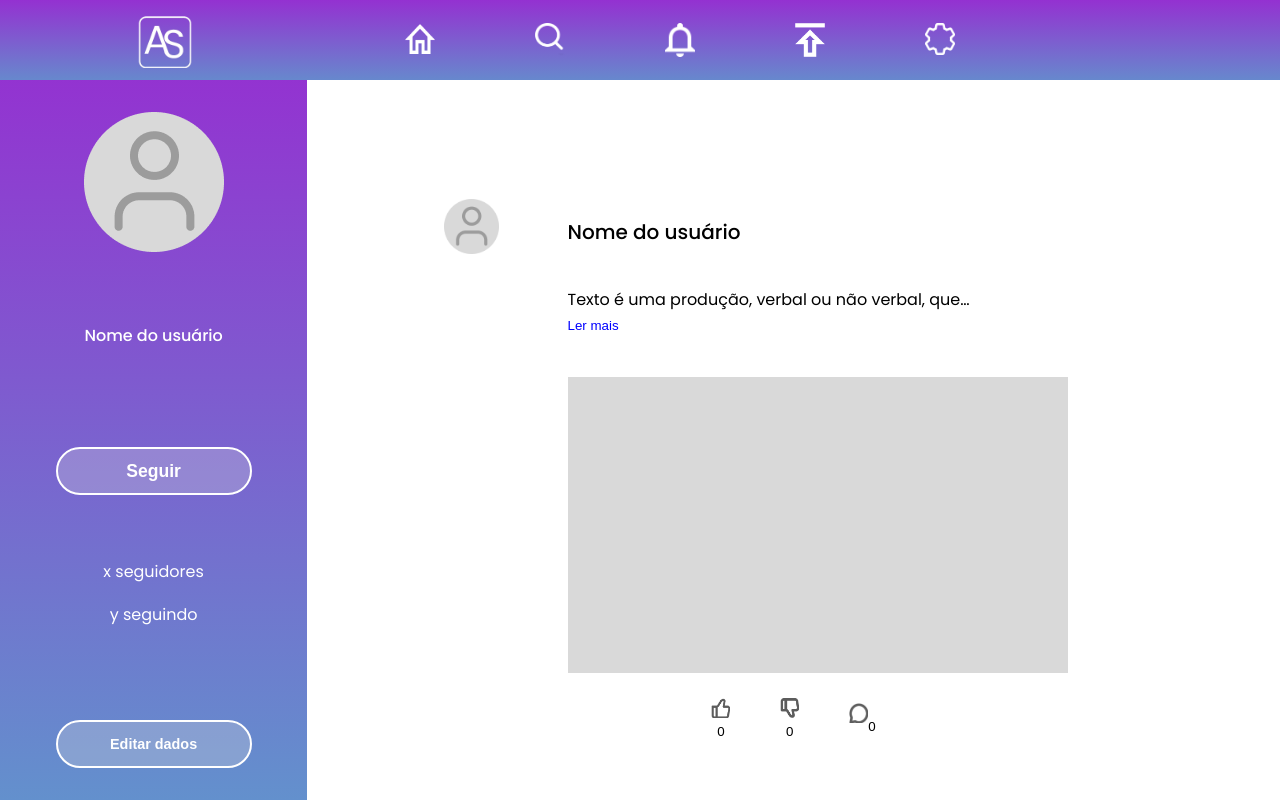
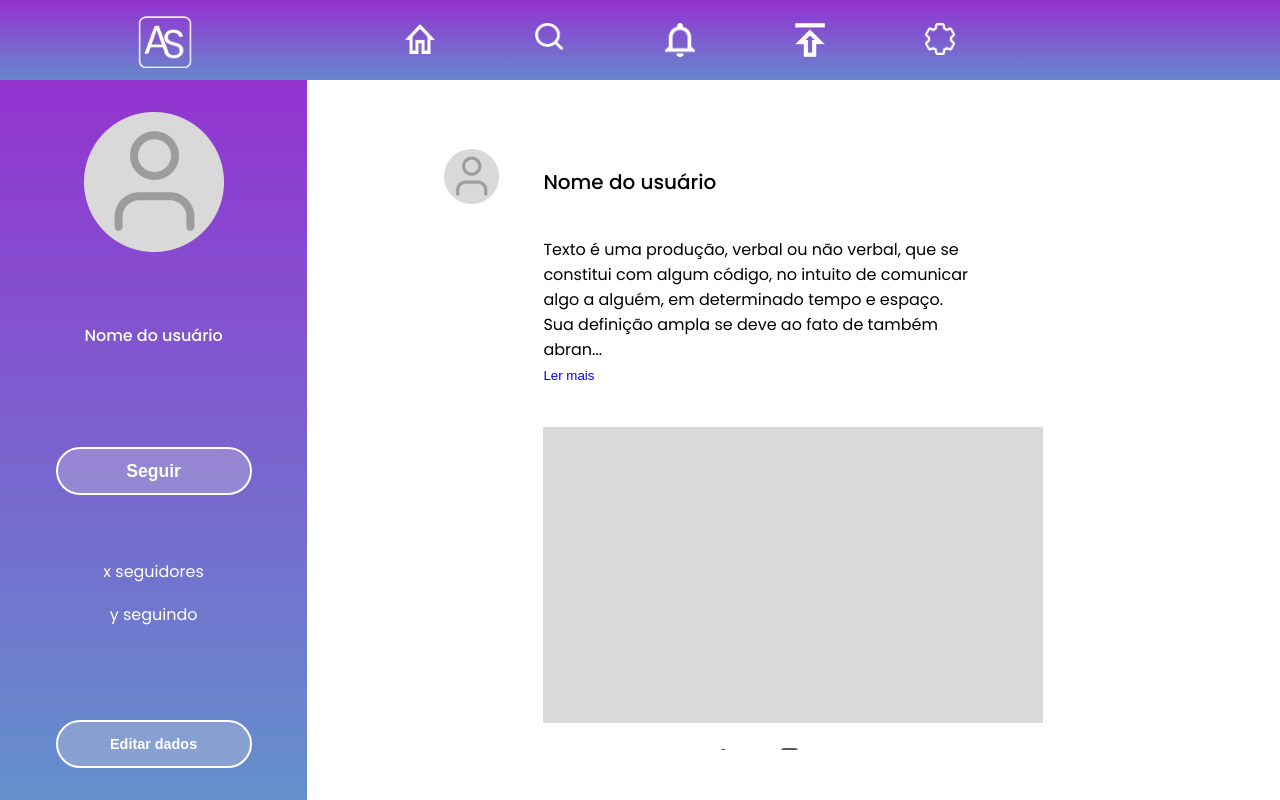
Before and after one commit to evellyn489/AmbrosioSocial, a React (Vite) app: page /perfil in a window 1280 px wide. Built offline with nearby package versions, Linux system fonts and the light colour scheme.

Commit message:
Ajuste no limite de tamanho do texto para o ler mais

```diff
--- a/src/components/Publication/Publication.tsx
+++ b/src/components/Publication/Publication.tsx
@@ -108,7 +108,7 @@ export function Publication() {
                 <p className={styles.p}>
                     <ReadMore text="Texto é uma produção, verbal ou não verbal, que se constitui com algum código, no intuito de comunicar algo a alguém, em determinado tempo e espaço. Sua definição ampla se deve ao fato de também abranger diversos formatos.
 
-                    Pode-se compreender o texto verbal, oral e escrito, como uma prática social que utiliza estruturas verbais, organizadas e caracterizadas por suas estruturas linguísticas e sua função social" maxLength={100} />
+                    Pode-se compreender o texto verbal, oral e escrito, como uma prática social que utiliza estruturas verbais, organizadas e caracterizadas por suas estruturas linguísticas e sua função social" maxLength={200} />
                 </p>
                 <img src={rectangle_photo} alt="foto postada pelo usuário" title="" className={styles.photo}/>
             </div>
--- a/src/components/ReadMore/ReadMore.tsx
+++ b/src/components/ReadMore/ReadMore.tsx
@@ -1,5 +1,6 @@
+// ReadMore.tsx
 import React, { useState } from 'react';
-import styles from "../ReadMore/ReadMore.module.scss"
+import styles from "../ReadMore/ReadMore.module.scss";
 
 interface ReadMoreProps {
   text: string;
@@ -13,19 +14,22 @@ export function ReadMore({ text, maxLength }: ReadMoreProps) {
         setShowFullText(!showFullText);
     };
 
+    const shouldDisplayButton = text.length > maxLength;
+
     const displayText = () => {
-      if (showFullText) {
+        if (showFullText || text.length <= maxLength) {
             return text;
         }
         return text.slice(0, maxLength);
     };
 
-  const shouldDisplayButton = text.length > maxLength;
+    const displayEllipsis = !showFullText && shouldDisplayButton;
 
     return (
-      <div className={styles.readMoreContainer}>
-          <p className={showFullText ? styles.fullText : styles.truncatedText}>
+        <div>
+            <p>
                 {displayText()}
+                {displayEllipsis && '... '}
             </p>
             {shouldDisplayButton && (
                 <button onClick={toggleText} className={styles.readMoreLink}>
```
Lines whose indentation alone changed are shown as unchanged.
